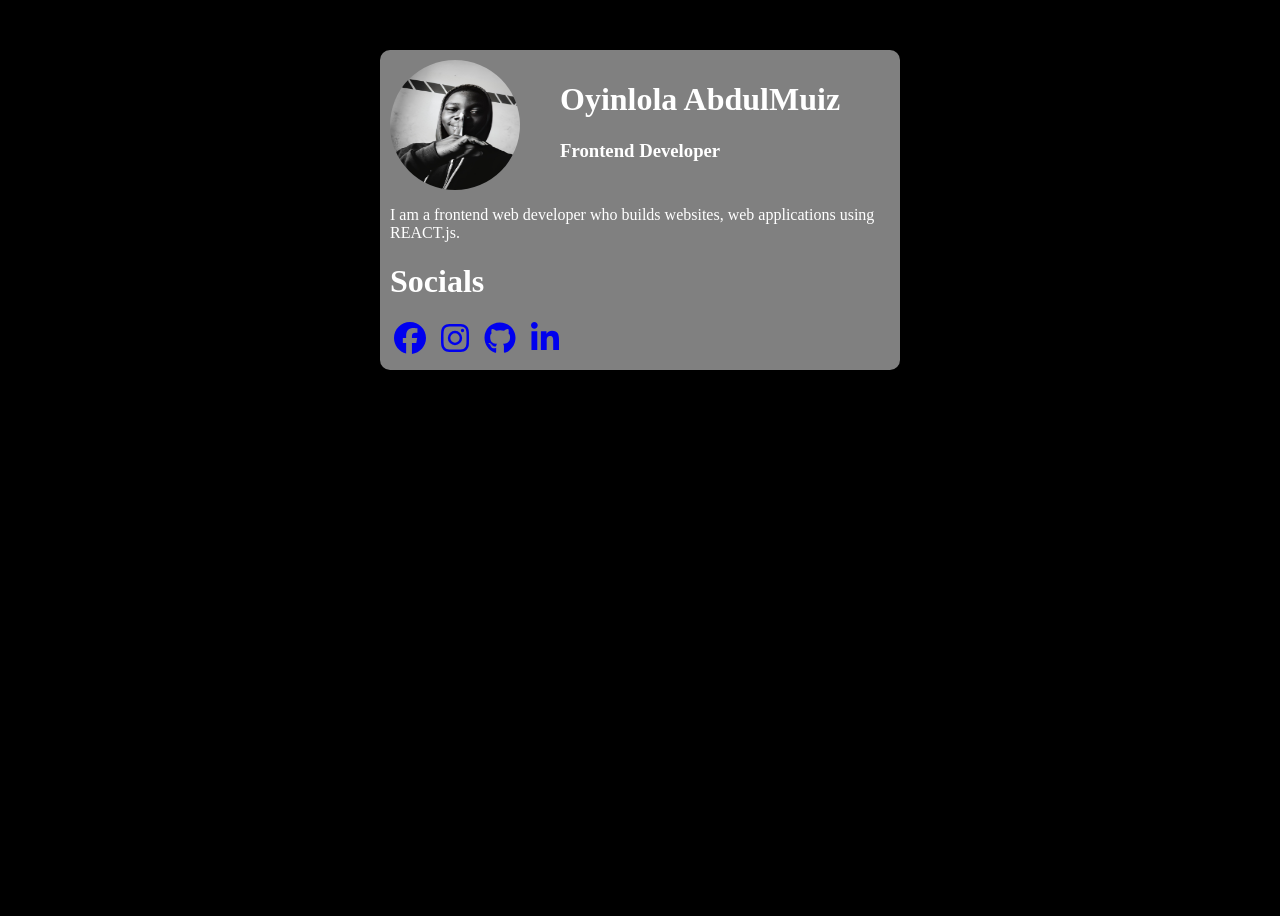
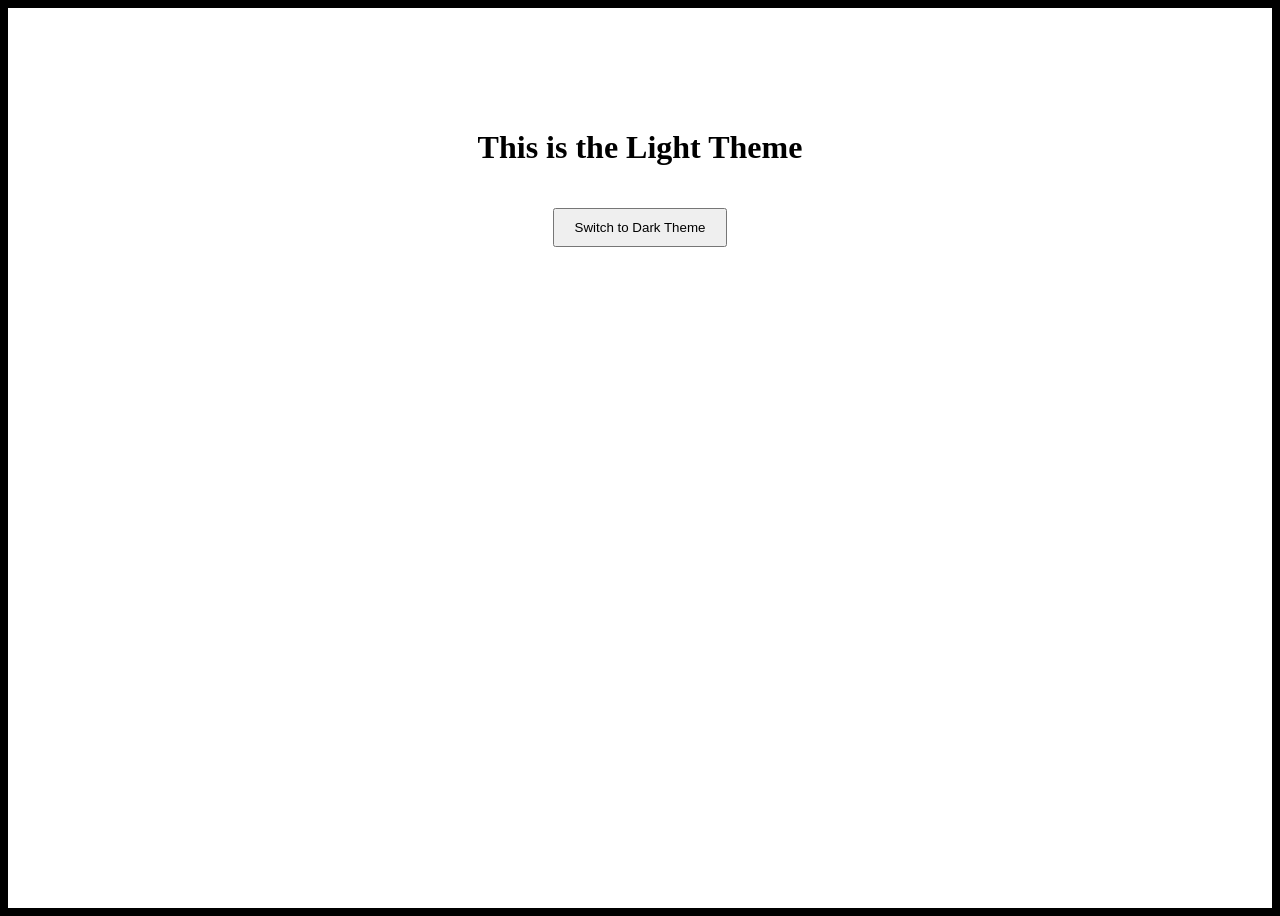
Before and after one commit to Abdulmuiz00/projectmy, a React (Vite) app: page / in a window 1280 px wide. Before the commit the page ends 800 px from the top, so only its background shows below. Built offline with nearby package versions, Linux system fonts and the light colour scheme.

Commit message:
Day005
created a theme toggle switch

```diff
--- a/src/App.jsx
+++ b/src/App.jsx
@@ -3,6 +3,7 @@ import Dashboard from "./StatusCards";
 import Greeting from "./Greeting";
 import Counter from "./Counter";
 import ProfileCard from "./ProfileCard";
+import ThemeToggle from "./ThemeToggle";
 
 function App() {
   const details = {
@@ -16,9 +17,10 @@ function App() {
       {/* <Dashboard /> */}
       {/* <Greeting details={details}/> */}
       {/* <Counter/> */}
-      <ProfileCard/>
+      {/* <ProfileCard/> */}
+      <ThemeToggle/>
     </div>
   );
-}
+};
 
 export default App;
--- /dev/null
+++ b/src/ThemeToggle.jsx
@@ -0,0 +1,38 @@
+import React, { useState } from "react";
+
+function ThemeToggle() {
+    const [isLight, setIsLight] = useState(true);
+
+  const toggleTheme = () => {
+    setIsLight(!isLight);
+  };
+
+  return (
+    <div
+      style={{
+        backgroundColor: isLight ? "white" : "black",
+        color: isLight ? "black" : "white",
+        height: "100vh",
+        textAlign: "center",
+        paddingTop: "100px",
+        transition: "0.3s",
+      }}
+    >
+      <h1>
+        This is the {isLight ? "Light" : "Dark"} Theme
+      </h1>
+      <button
+        onClick={toggleTheme}
+        style={{
+          marginTop: "20px",
+          padding: "10px 20px",
+          cursor: "pointer",
+        }}
+      >
+        Switch to {isLight ? "Dark" : "Light"} Theme
+      </button>
+    </div>
+  );
+}
+
+export default ThemeToggle;
```
